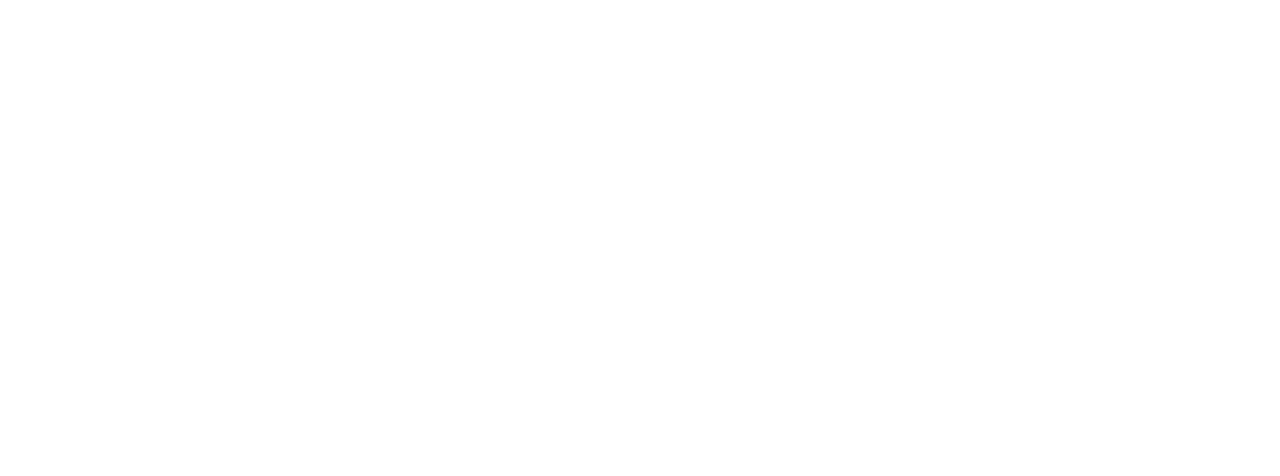
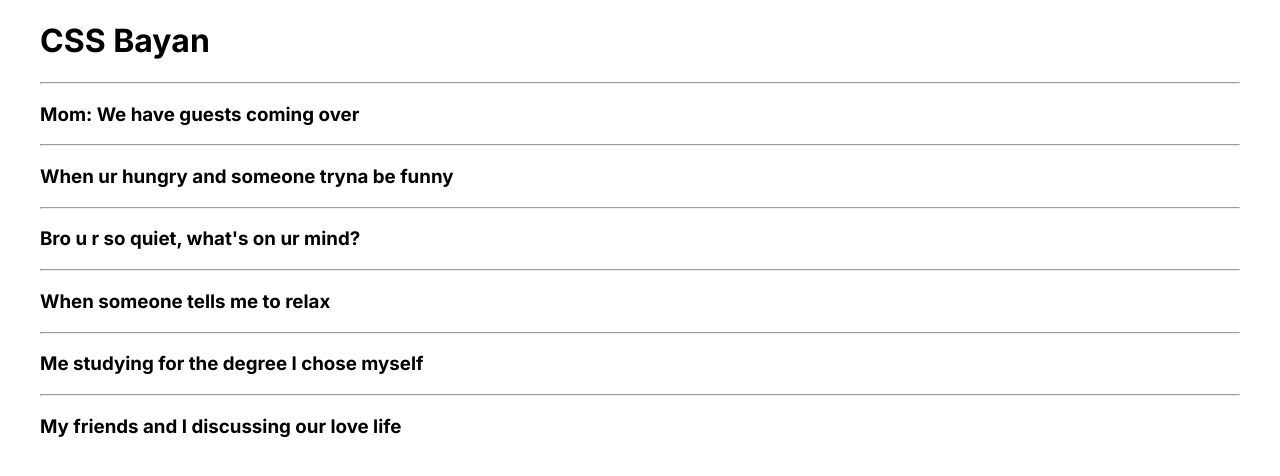
Before and after one commit to corzent/cssBayan, a plain HTML site: page cssBayan/index.html in a window 1280 px wide. Drawn offline with Linux system fonts and the light colour scheme.

Commit message:
feat: add basic functionality of the accordion (Sun, Mar 12, 2023 03:08:59)

```diff
--- a/cssBayan/css/style.css
+++ b/cssBayan/css/style.css
@@ -0,0 +1,19 @@
+body {
+    font-family: 'Inter', sans-serif;
+}
+.container {
+    max-width: 1200px;
+    margin: 0 auto;
+}
+.meme {
+    cursor: pointer;
+}
+.meme:hover .meme-img {
+    display: block;
+}
+.meme-img {
+    display: none;
+    margin-left: auto;
+    margin-right: auto;
+    width: 40%;
+}
--- a/cssBayan/index.html
+++ b/cssBayan/index.html
@@ -7,8 +7,43 @@
     <meta http-equiv="X-UA-Compatible" content="ie=edge">
     <title>CSS Bayan</title>
     <link rel="stylesheet" href="css/style.css">
+    <link href="https://fonts.googleapis.com/css2?family=Inter:wght@700&display=swap" rel="stylesheet">
 </head>
 <body>
-
+    <header class="container">
+        <h1>CSS Bayan</h1>
+        <hr>
+    </header>
+    <div class="container">
+        <div class="meme">
+            <h3>Mom: We have guests coming over</h3>
+            <img class="meme-img" src="img/meme1.jpg" alt="meme">
+        </div>
+        <hr>
+        <div class="meme">
+            <h3>When ur hungry and someone tryna be funny</h3>
+            <img class="meme-img" src="img/meme2.jpg" alt="meme">
+        </div>
+        <hr>
+        <div class="meme">
+            <h3>Bro u r so quiet, what's on ur mind?</h3>
+            <img class="meme-img" src="img/meme3.jpg" alt="meme">
+        </div>
+        <hr>
+        <div class="meme">
+            <h3>When someone tells me to relax</h3>
+            <img class="meme-img" src="img/meme4.jpg" alt="meme">
+        </div>
+        <hr>
+        <div class="meme">
+            <h3>Me studying for the degree I chose myself</h3>
+            <img class="meme-img" src="img/meme5.jpg" alt="meme">
+        </div>
+        <hr>
+        <div class="meme">
+            <h3>My friends and I discussing our love life</h3>
+            <img class="meme-img" src="img/meme6.jpg" alt="meme">
+        </div>
+    </div>
 </body>
 </html>
```
Also changed, not shown: cssBayan/img/meme1.jpg (added), cssBayan/img/meme2.jpg (added), cssBayan/img/meme3.jpg (added), cssBayan/img/meme4.jpg (added), cssBayan/img/meme5.jpg (added), cssBayan/img/meme6.jpg (added).
